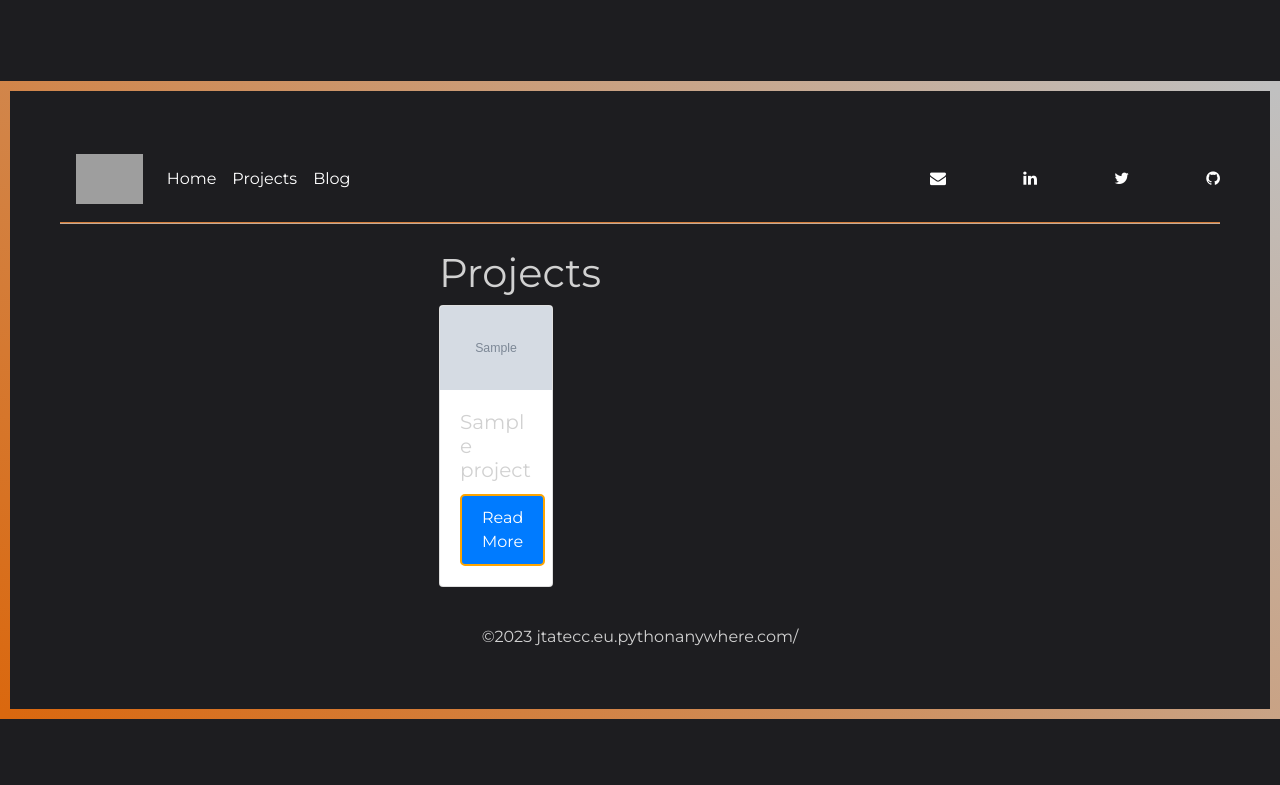
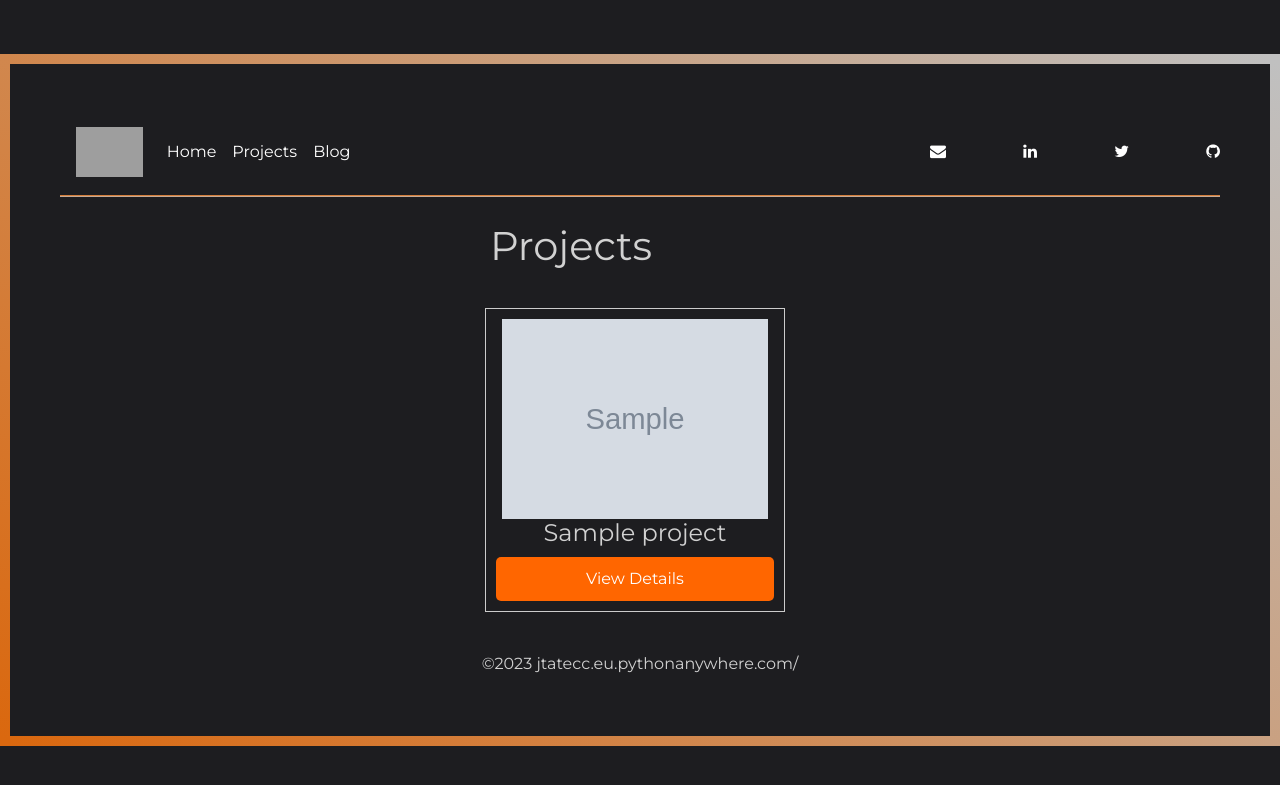
Before and after one commit to JTateCC/MyPortfolio, a Django app: page /projects/ in a window 1280 px wide. Shown: the top 785 px of the page. Run offline with Django 4.2, Linux system fonts and the light colour scheme; tables that the repository leaves empty hold one stand-in row (values such as "Sample post"); grey boxes marked "Sample" are stand-in pictures; some libraries are stand-ins or nearby versions; grey boxes are pictures that could not be loaded.

Commit message:
styled all projects

```diff
--- a/projects/templates/projects/all_projects.html
+++ b/projects/templates/projects/all_projects.html
@@ -3,19 +3,17 @@
 
 {% block content %}
 
-<div class="container">
+<div class="project-content">
     <h1>Projects</h1>
     <div class="row">
     {% for project in projects %}
-        <div class="col-md-4">
-            <div class="card mb-2">
-                <img class="card-img-top" src="{% static project.image %}" alt="image of te project">
-                <div class="card-body">
-                    <h5 class="card-title">{{ project.title }}</h5>
-                    <a href="{% url 'projects:project_detail' project.pk %}" class="btn btn-primary">Read More</a>
-                </div>
-            </div>
+        <div class="project-card">
+            <img class="project-image" src="{% static project.image %}" alt="{{ project.title }}">
+            <h3>{{ project.title }}</h3>
+            <a class="project-link" href="{% url 'projects:project_detail' pk=project.id %}">View Details</a>
         </div>
+
+
     {% endfor %}
     </div>
 </div>
--- a/static/css/style.css
+++ b/static/css/style.css
@@ -177,3 +177,47 @@
 
 
 }
+
+
+/* PROJECT STYLINg */
+
+
+/* Style the container for projects */
+.project-content {
+    display: grid;
+    grid-template-columns: repeat(auto-fill, minmax(300px, 1fr)); /* Adjust column size as needed */
+    gap: 20px; /* Adjust gap size between grid items */
+    }
+
+/* Style individual project cards */
+.project-card {
+    border: 1px solid #ccc;
+    padding: 10px;
+    margin: 10px;
+    text-align: center;
+    width: 300px; /* Set a fixed width for the card */
+}
+
+.project-card img {
+    max-width: 100%;
+    height: auto;
+    max-height: 200px; /* Set a fixed maximum height for the image */
+}
+
+.project-card h3 {
+    font-size: 1.5rem;
+}
+
+.project-card a {
+    display: block;
+    margin-top: 10px;
+    text-decoration: none;
+    background-color: #FF6600;
+    color: #fff;
+    padding: 10px 20px;
+    border-radius: 5px;
+}
+
+.project-card a:hover {
+    background-color: #FFA500;
+}
```
